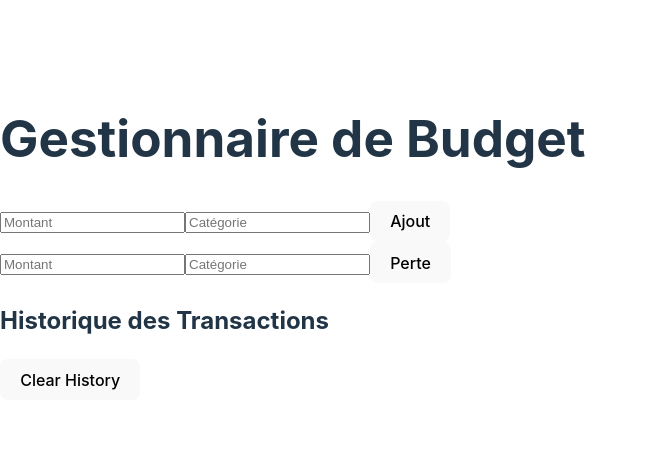
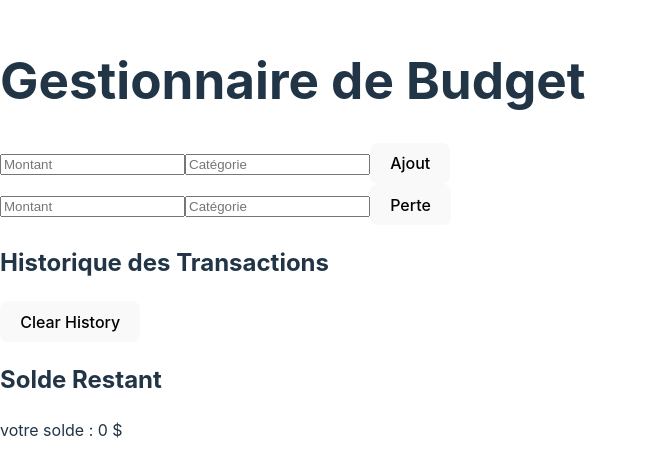
Before and after one commit to bruno-jimenez/finance-flow, a React (Vite) app in the folder FinanceFlow/: page / in a window 1280 px wide. Shown: the part 162-638 px from the top of the page, without its empty margins (0-648 px from the left). Built offline with nearby package versions, Linux system fonts and the light colour scheme.

Commit message:
create the Howmuch component

```diff
--- a/FinanceFlow/src/App.jsx
+++ b/FinanceFlow/src/App.jsx
@@ -1,6 +1,7 @@
 import { useState } from 'react';
 import AddNewOperation from './component/AddNewOperation';
 import TransactionLogs from './component/TransactionLogs';
+import HowMuch from './component/HowMuch';
 
 const App = () => {
   const [transactions, setTransactions] = useState([]);
@@ -23,6 +24,10 @@ const App = () => {
 
       {/* Utiliser le composant TransactionLogs pour afficher la liste des transactions et le solde restant */}
       <TransactionLogs transactions={transactions} clearHistory={clearHistory}/>
+
+      {/* Utiliser le composant TransactionLogs pour afficher la liste des transactions et le solde restant */}
+      <HowMuch transactions={transactions}/>
+
     </div>
   )
 }
--- a/FinanceFlow/src/component/AddNewOperation.jsx
+++ b/FinanceFlow/src/component/AddNewOperation.jsx
@@ -17,7 +17,7 @@ const AddNewOperation = ({ addTransaction }) => {
       date: formattedDate,
     };
 
-    // Afficher les données de la nouvelle transaction dans la console
+    // verification de la prise en compte de l'input
     console.log('Nouvelle transaction:', newTransaction);
 
     // Appeler la fonction du composant parent pour ajouter la nouvelle transaction
--- a/FinanceFlow/src/component/HowMuch.jsx
+++ b/FinanceFlow/src/component/HowMuch.jsx
@@ -1,7 +1,30 @@
 //Solde restant
 
-function HowMuch() {
+import React from 'react';
 
-}
+const HowMuch = ({ transactions }) => {
+  // Calcul du solde restant
+  const calculateBalance = () => {
+    // Somme initiale à zéro
+    let balance = 0;
 
-export default HowMuch
+    // Parcours de toutes les transactions
+    transactions.forEach((transaction) => {
+      balance += transaction.amount;
+    });
+
+    // Le solde final
+    return balance;
+  };
+
+  const balance = calculateBalance();
+
+  return (
+    <div>
+      <h2>Solde Restant</h2>
+      <p>votre solde : {balance} $</p>
+    </div>
+  );
+};
+
+export default HowMuch;
```
